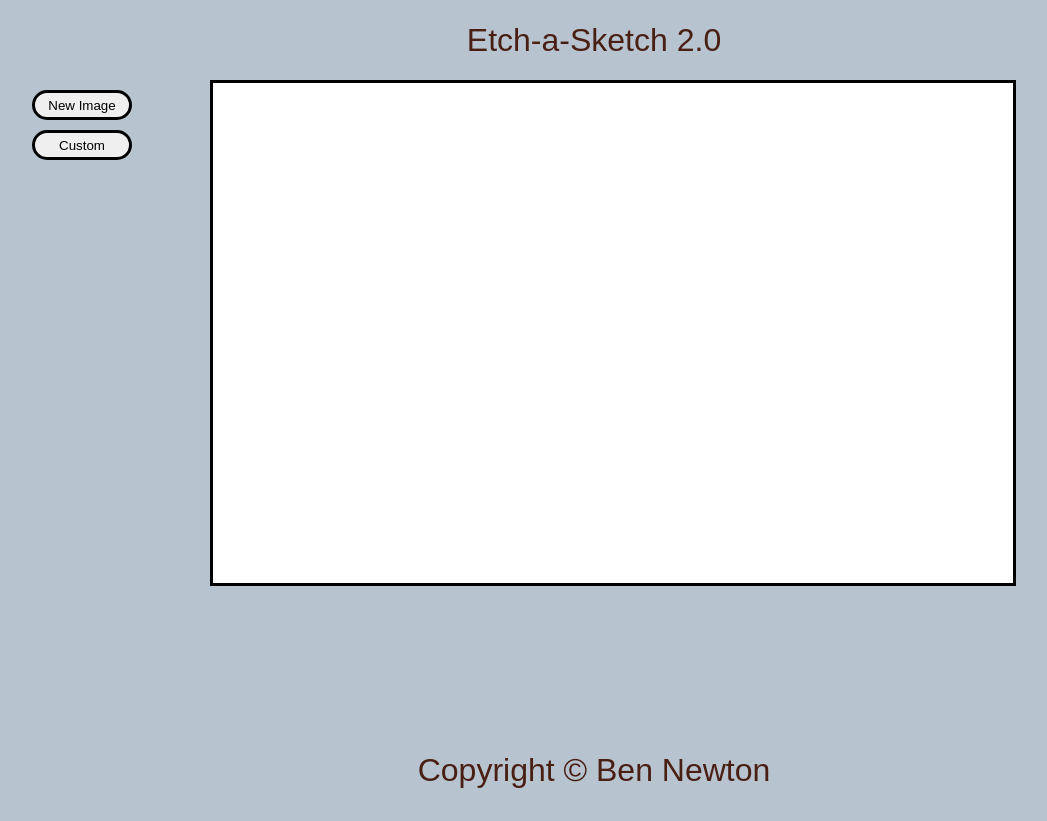
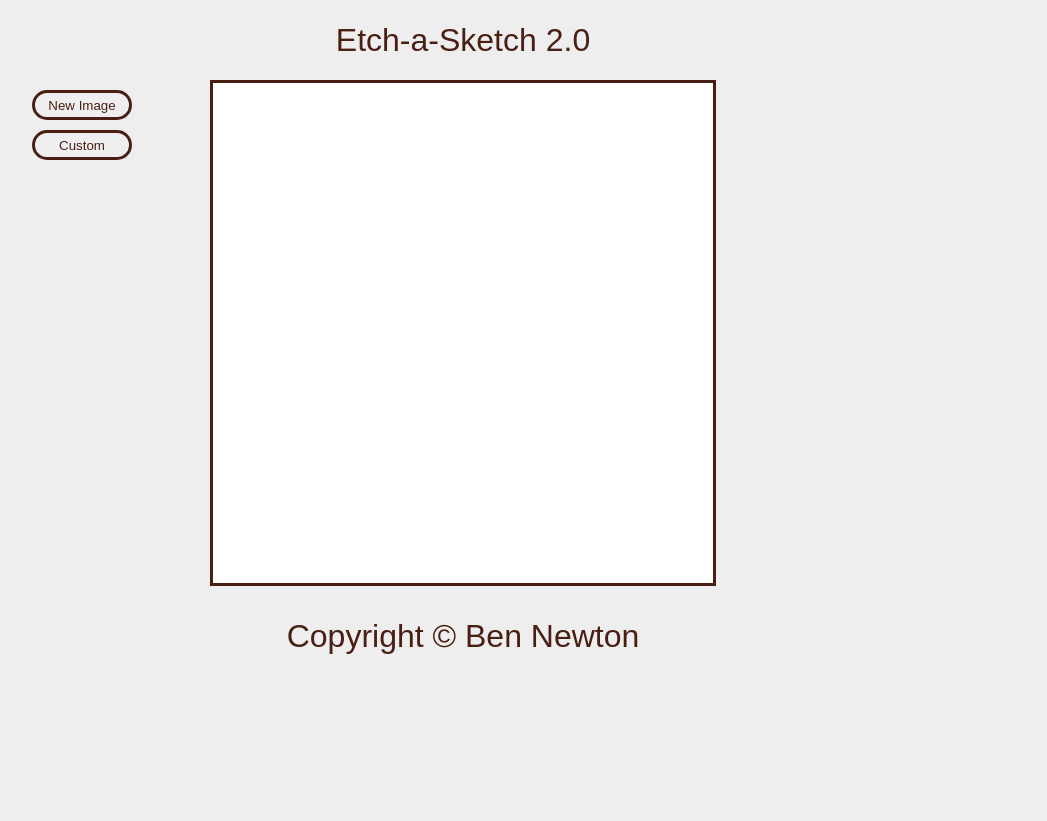
Before and after one commit to BenNewton1991/sketch, a plain HTML site: page index.html in a window 1280 px wide. Shown: the whole page, without its empty margins (46-1093 px from the left). After the commit the page ends 800 px from the top, so only its background shows below. Drawn offline with Linux system fonts and the light colour scheme.

Commit message:
minor changes to layout

```diff
--- a/index.html
+++ b/index.html
@@ -9,29 +9,40 @@
     <title>Etch-a-Sketch</title>
 </head>
 <body>
-    <div class="header">
-        <p class="title">Etch-a-Sketch 2.0</p>
 
-    </div>
     <div class="main">
         <div class="side-bar">
+
+            <div class="header">
+
+            </div>
             <button  id="new_grid" class="btn_1">New Image</button>
 
 
             <button id="custom_squares" class="btn_1">Custom</button>
         </div>
-        <div id="grid">
+
+        <div class="stuff">
+            <div class="header">
+                <p class="title">Etch-a-Sketch 2.0</p>
+
+            </div>
+            <div id="grid">
+
+            </div>
+            <div class="footer">
+                <p class="title">Copyright © Ben Newton</p>
+
+            </div>
+
 
         </div>
 
 
-    </div>
-
-    <div class="footer">
-        <p class="title">Copyright © Ben Newton</p>
 
     </div>
 
 
+
 </body>
 </html>
--- a/script.js
+++ b/script.js
@@ -63,6 +63,8 @@ function custom_squares () {
 
 
 
+
+
 add_squares()
 
 function remove_squares () {
--- a/styles.css
+++ b/styles.css
@@ -3,11 +3,12 @@ body {
     flex-direction: column;
     align-items: center;
     height:100%;
-    overflow: hidden;
+    color: #491f14;
     padding: 0px;
     margin: 0px;
     font-family: Arial, Helvetica, sans-serif;
-    background-color: #B7C4CF;
+    background-color: #EEEEEE;
+
 
 }
 
@@ -17,14 +18,12 @@ body {
     justify-content: center;
     width: 100%;
     height: 10vh;
-    background-color: #B7C4CF;
     padding: 0px;
     margin: 0px;
 }
 
 .title {
     font-size: 32px;
-    color: #491f14;
 }
 
 .main {
@@ -46,14 +45,24 @@ body {
     flex-wrap: wrap;
     background-color: white;
     height: 500px;
-    width: 800px;
+    width: 500px;
     border: solid;
+    border-color: #491f14;
+
     margin: 0px;
     padding: 0px;
 }
 
+
+.stuff {
+    display: flex;
+    flex-direction: column;
+    align-items: center;
+}
+
+
 .sqr {
-    width: 50px;
+    width: 31.25px;
     height: 31.25px;
     margin: 0px;
     padding: 0px;
@@ -65,11 +74,13 @@ body {
     justify-content: center;
     align-items: center;
     margin-top: 10px;
+    color: #491f14;
 
     width: 100px;
     height:30px;
     border: solid;
     border-radius: 25px;
+    border-color: #491f14;
 
 }
 
@@ -78,3 +89,7 @@ body {
     background-color: black;
 
 }
+
+.sqr_ranbow {
+    background-color: red;
+}
```
